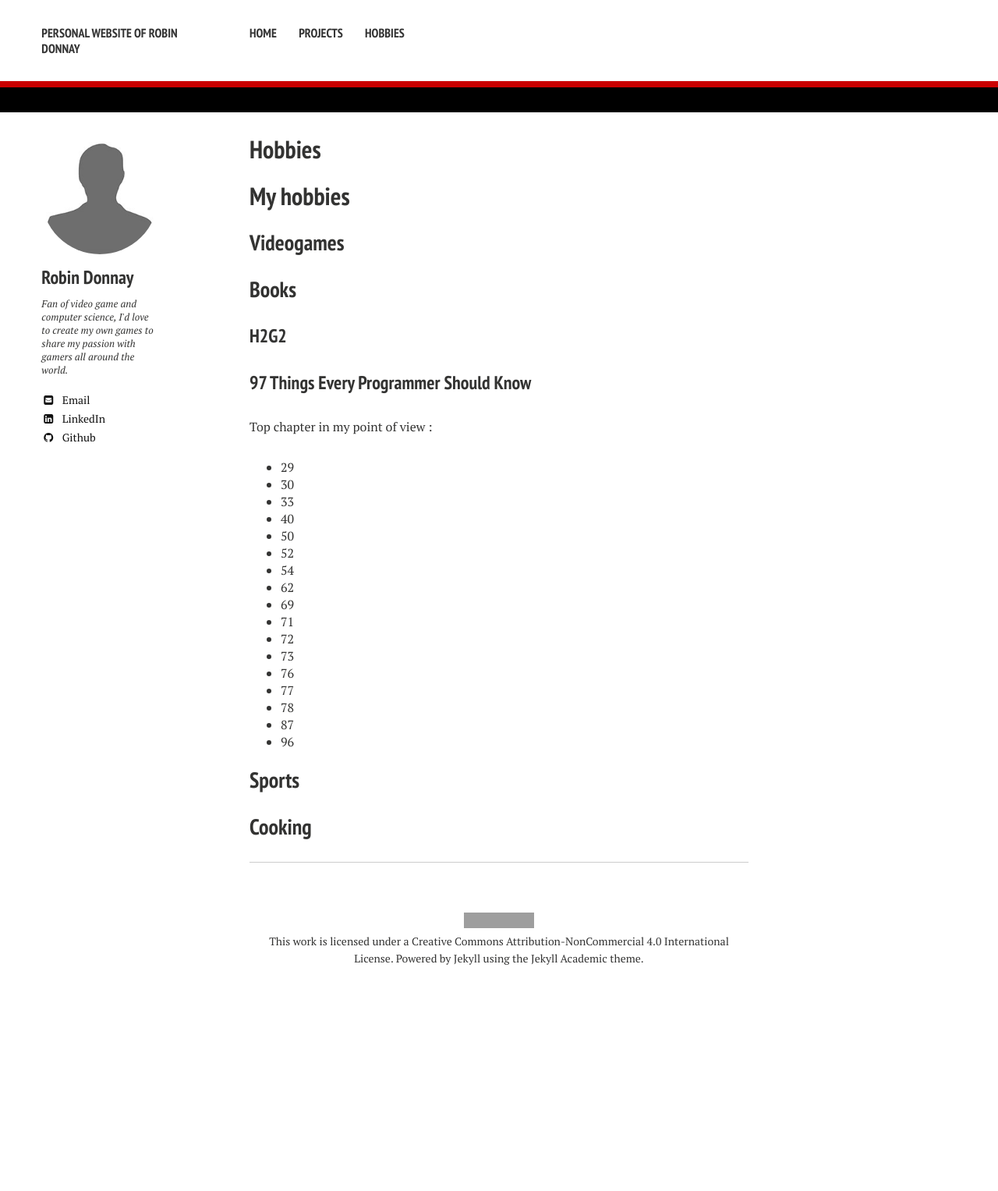
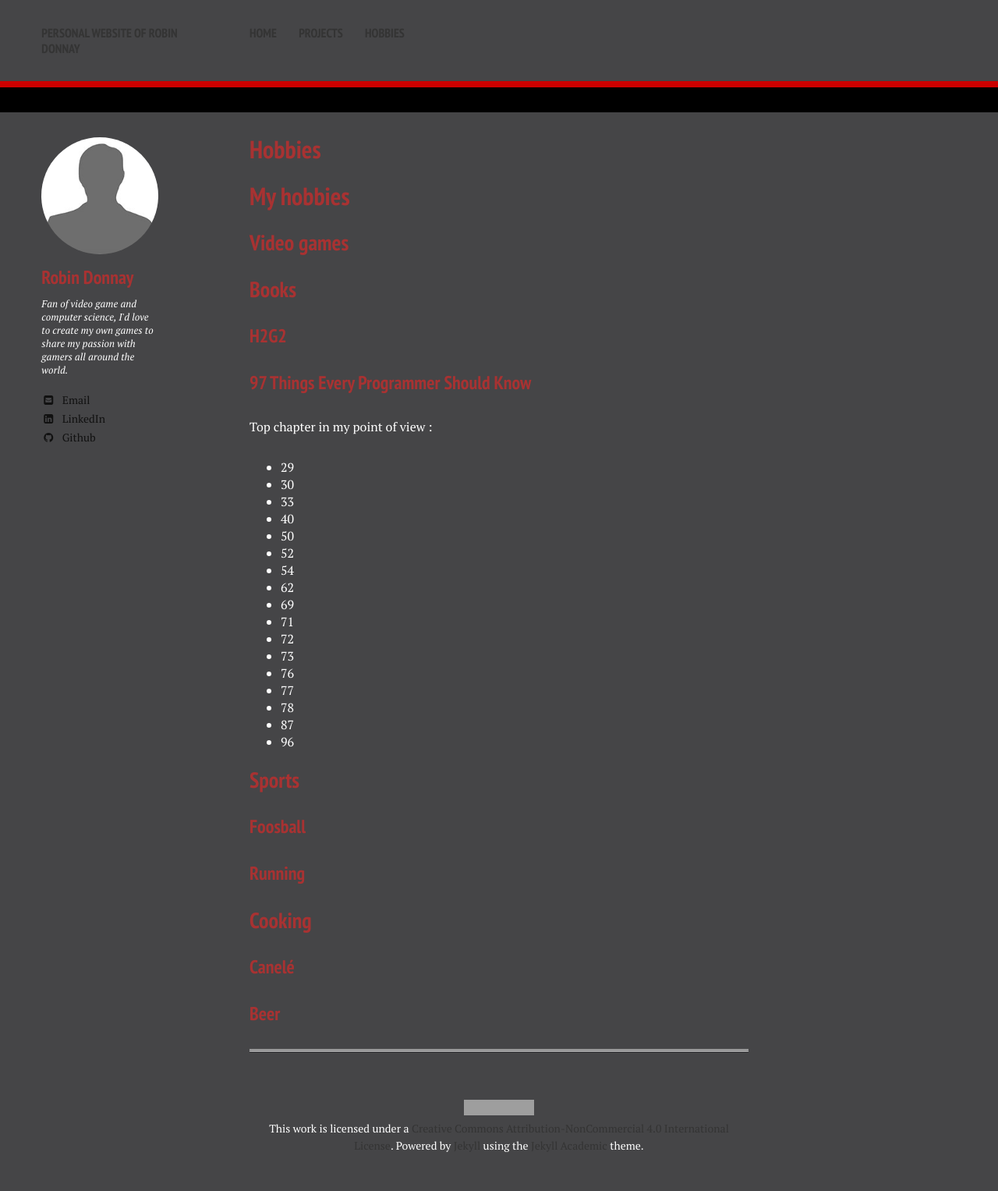
Before and after one commit to Aros69/RobinDonnay, a Jekyll site: the page built from hobbies.md, in a window 1280 px wide. Shown: the whole page at 78% size. Built offline with Jekyll 4.4.1, drawn with Linux system fonts in a browser that asks for light colours; nearby versions of some CDN libraries; before the commit the page ends 1287 px from its top, so only the background shows below that; grey boxes are pictures that could not be loaded.

Commit message:
New Color Scheme

```diff
--- a/_config.yml
+++ b/_config.yml
@@ -1,5 +1,5 @@
 # Site wide configuration
-theme: jekyll-theme-hacker
+
 title: Personal Website of Robin Donnay
 locale: en_US
 logo: # filename of a logo image that has been placed into your images directory
--- a/_sass/typography.scss
+++ b/_sass/typography.scss
@@ -8,6 +8,7 @@
 
 h1, h2, h3, h4, h5, h6 {
 	font-family: $heading-font;
+	color: $header-color;
 }
 h1 {
 	@include font-size(32);
--- a/_sass/variables.scss
+++ b/_sass/variables.scss
@@ -18,10 +18,12 @@ $alt-font: $base-font;
    Colors
    ========================================================================== */
 
-$bodycolor      : #fff;
+$bodycolor      : #454547;
 $body-color     : $bodycolor;
-$textcolor      : #333332;
+$textcolor      : #fff;
 $text-color     : $textcolor;
+$headercolor      : #A83232;
+$header-color     : $headercolor;
 $border-color   : $text-color;
 $basecolor 		  : #343434;
 $compcolor 		  : spin($basecolor, 180);
--- a/hobbies.md
+++ b/hobbies.md
@@ -5,7 +5,7 @@ title: Hobbies
 
 # My hobbies
 
-## Videogames
+## Video games
 
 ## Books
 
@@ -34,4 +34,12 @@ Top chapter in my point of view :
 
 ## Sports
 
+### Foosball
+
+### Running
+
 ## Cooking
+
+### Canelé
+
+### Beer
```
